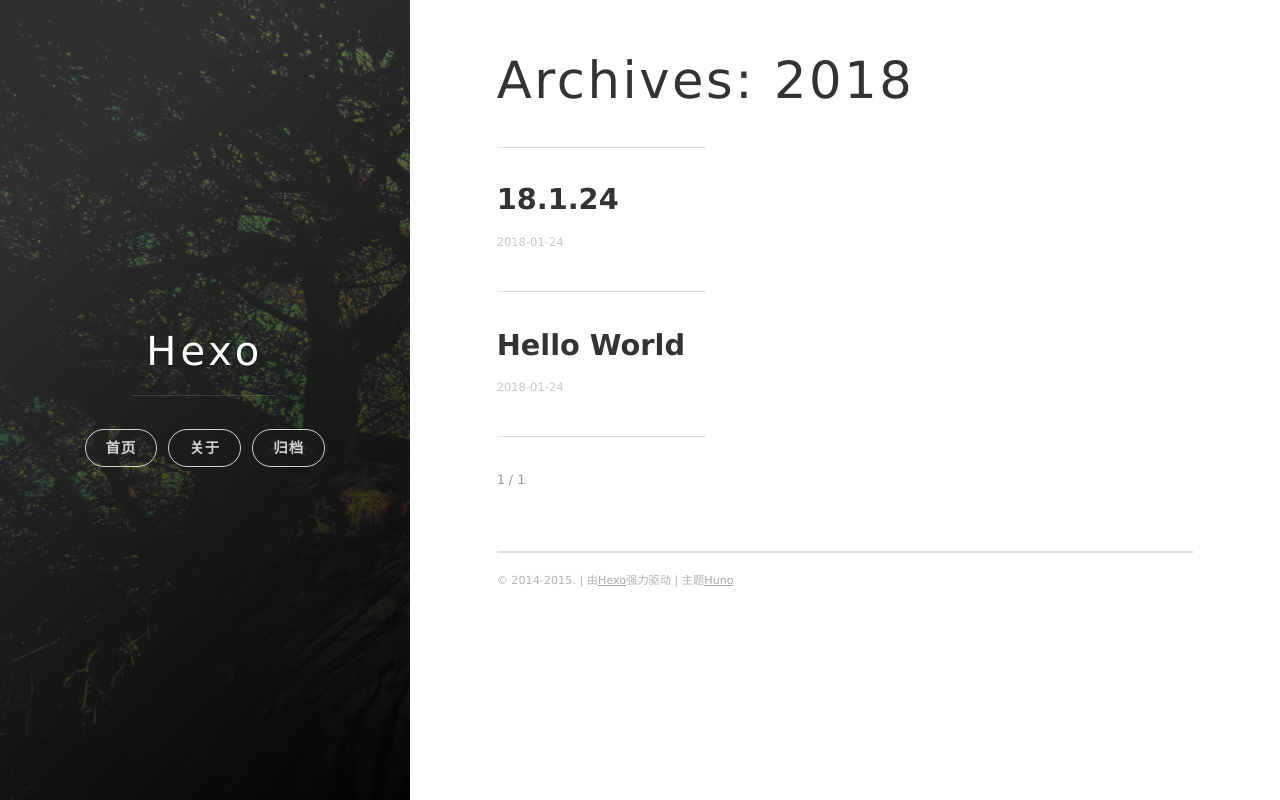
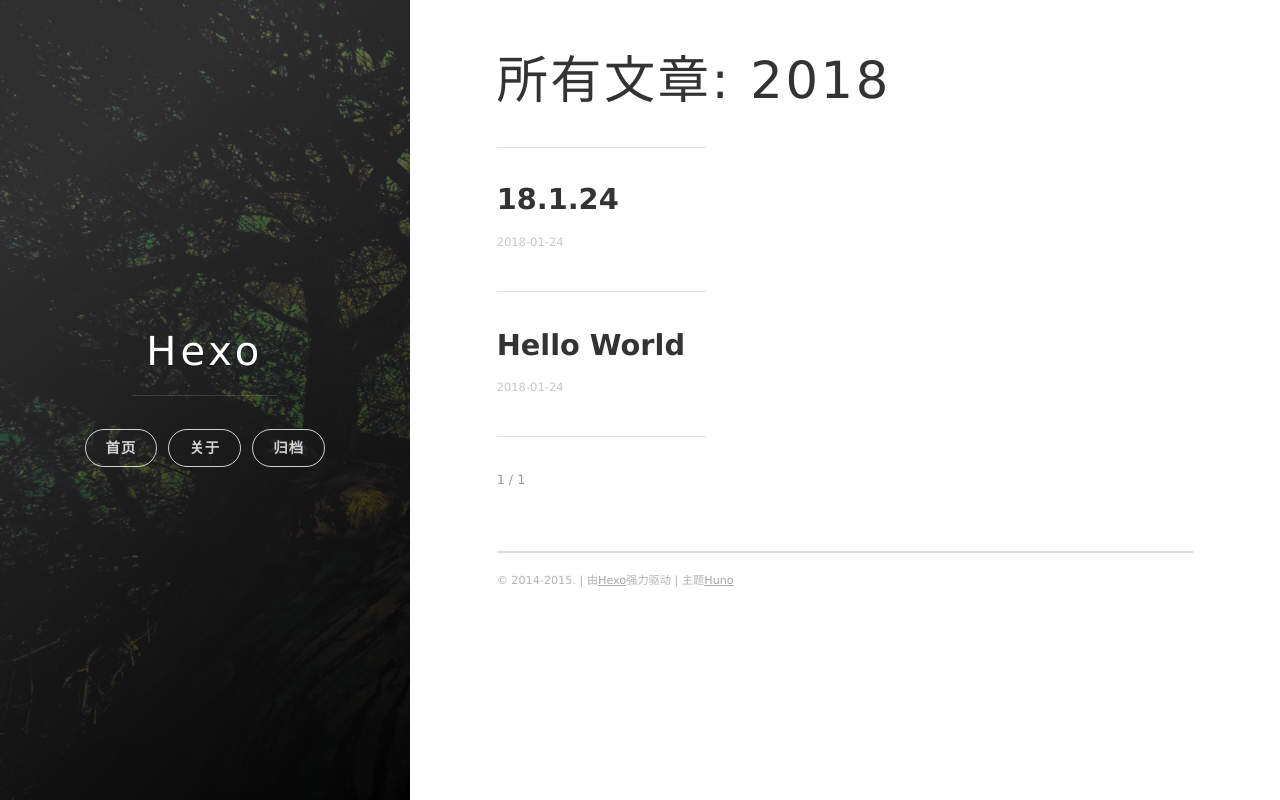
Before and after one commit to YJC0017/YJC0017.github.io, a plain HTML site: page archives/2018/index.html in a window 1280 px wide. Drawn offline with nearby package versions, Linux system fonts and the light colour scheme; some packages are replaced by stand-ins of ours.

Commit message:
Site updated: 2018-01-24 17:17:39

```diff
--- a/archives/2018/index.html
+++ b/archives/2018/index.html
@@ -7,7 +7,7 @@
 
 
     <title>
-      Archives: 2018
+      所有文章: 2018
     </title>
 
     <meta name="viewport" content="width=device-width, initial-scale=1, maximum-scale=1, user-scalable=no">
@@ -17,11 +17,11 @@
 
 
     <meta property="og:type" content="website">
-<meta property="og:title" content="Archives: 2018">
+<meta property="og:title" content="所有文章: 2018">
 <meta property="og:url" content="http://yoursite.com/archives/2018/index.html">
 <meta property="og:site_name" content="Hexo">
 <meta name="twitter:card" content="summary">
-<meta name="twitter:title" content="Archives: 2018">
+<meta name="twitter:title" content="所有文章: 2018">
 
 
 
@@ -142,7 +142,7 @@ classes that you can use:
 
 
 
-  <h1 class="archive-title">Archives: 2018</h1>
+  <h1 class="archive-title">所有文章: 2018</h1>
   <hr class="post-list__divider" />
 
 
```
Also changed, not shown: archives/2018/01/index.html (+4 -4 lines), archives/index.html (+3 -3 lines).
